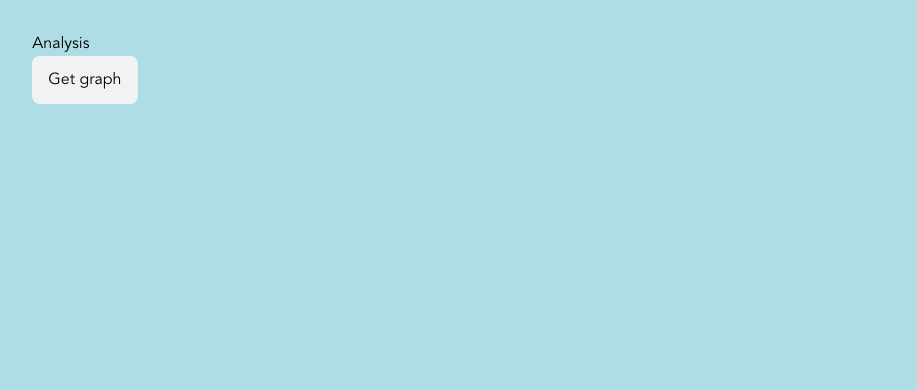
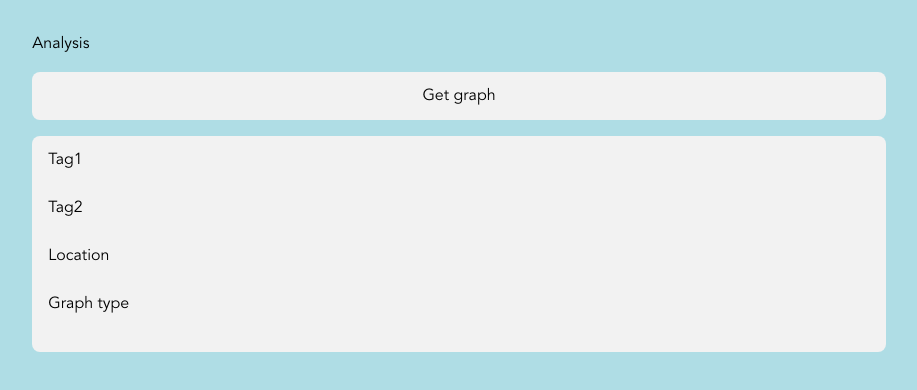
Before and after one commit to ForumViriumHelsinki/metropolia-weather-map, a Next.js app in the folder client/: page /analysis in a window 1280 px wide. Shown: the top 390 px of the page, without its empty margins (181-1098 px from the left). Built offline with nearby package versions, Linux system fonts and the light colour scheme.

Commit message:
Add service to fetch graphs and form to get a graph

```diff
--- a/client/src/app/(routes)/analysis/page.tsx
+++ b/client/src/app/(routes)/analysis/page.tsx
@@ -1,28 +1,90 @@
 "use client";
 
-import { apiFetch } from "@/utils/apiFetch";
+import {
+  getTagGraphService,
+  TagGraphParams,
+} from "@/app/services/tags/getTagGraphService";
 import { useState } from "react";
 
 const Analysis = () => {
   const [graphUrl, setGraphUrl] = useState<string>("");
+  const [graphParams, setGraphParams] = useState<TagGraphParams>({
+    tag1: "",
+    tag2: "",
+    location: "",
+    graph_type: "",
+  });
 
   const getGraph = async () => {
-    const res = await apiFetch("/analysis/temperature");
-    const blob = await res.blob();
-    const graphUrl = URL.createObjectURL(blob);
-    setGraphUrl(graphUrl);
+    try {
+      const blob = await getTagGraphService({
+        tag1: "meri",
+        tag2: "manner",
+        location: "Vallila",
+        graph_type: "plot",
+      });
+      setGraphUrl(URL.createObjectURL(blob));
+    } catch (error) {
+      if (error instanceof Error) {
+        console.error(error);
+      }
+    }
   };
 
   return (
-    <div>
+    <div className="flex flex-col gap-4">
       <h1>Analysis</h1>
+
       <button
         className="box-basic"
         onClick={getGraph}
       >
         Get graph
       </button>
+
+      <form className="box-basic flex flex-col">
+        <label>Tag1</label>
+        <input
+          type="text"
+          value={graphParams.tag1}
+          onChange={(e) =>
+            setGraphParams({ ...graphParams, tag1: e.currentTarget.value })
+          }
+        />
+
+        <label>Tag2</label>
+        <input
+          type="text"
+          value={graphParams.tag2}
+          onChange={(e) =>
+            setGraphParams({ ...graphParams, tag2: e.currentTarget.value })
+          }
+        />
+
+        <label>Location</label>
+        <input
+          type="text"
+          value={graphParams.location}
+          onChange={(e) =>
+            setGraphParams({ ...graphParams, location: e.currentTarget.value })
+          }
+        />
+
+        <label>Graph type</label>
+        <input
+          type="text"
+          value={graphParams.graph_type}
+          onChange={(e) =>
+            setGraphParams({
+              ...graphParams,
+              graph_type: e.currentTarget.value,
+            })
+          }
+        />
+      </form>
+
       {graphUrl && (
+        // eslint-disable-next-line @next/next/no-img-element
         <img
           src={graphUrl}
           alt="Temperature Analysis Graph"
--- /dev/null
+++ b/client/src/app/services/tags/getTagGraphService.ts
@@ -0,0 +1,39 @@
+import { apiFetch } from "@/utils/apiFetch";
+
+export interface TagGraphParams {
+  tag1: string;
+  tag2: string;
+  location: string;
+  graph_type: string;
+  start_date?: string | null;
+  end_date?: string | null;
+  daytime?: boolean;
+  nighttime?: boolean;
+}
+
+export const getTagGraphService = async (
+  params: TagGraphParams,
+): Promise<Blob> => {
+  try {
+    const searchParams = new URLSearchParams();
+    for (const [key, val] of Object.entries(params)) {
+      searchParams.set(key, val);
+    }
+
+    const res = await apiFetch(
+      `/analysis/temperature?${searchParams.toString()}`,
+    );
+
+    if (!res.ok) {
+      const errorData = await res.json();
+      console.error(errorData);
+      throw new Error("Error creating data", errorData.detail);
+    }
+
+    const data = await res.blob();
+    return data;
+  } catch (error) {
+    console.error("Error fetching graph", error);
+    throw error;
+  }
+};
```
